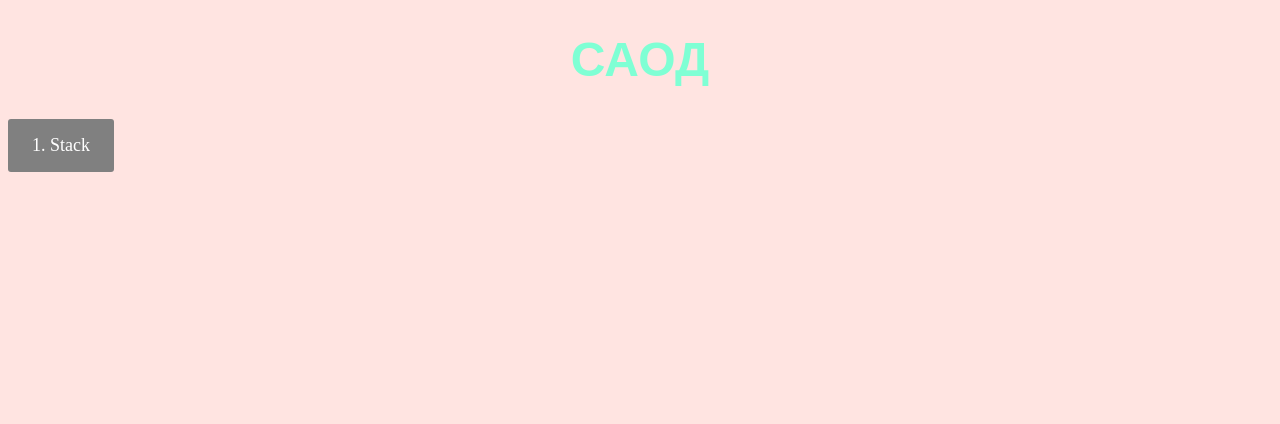
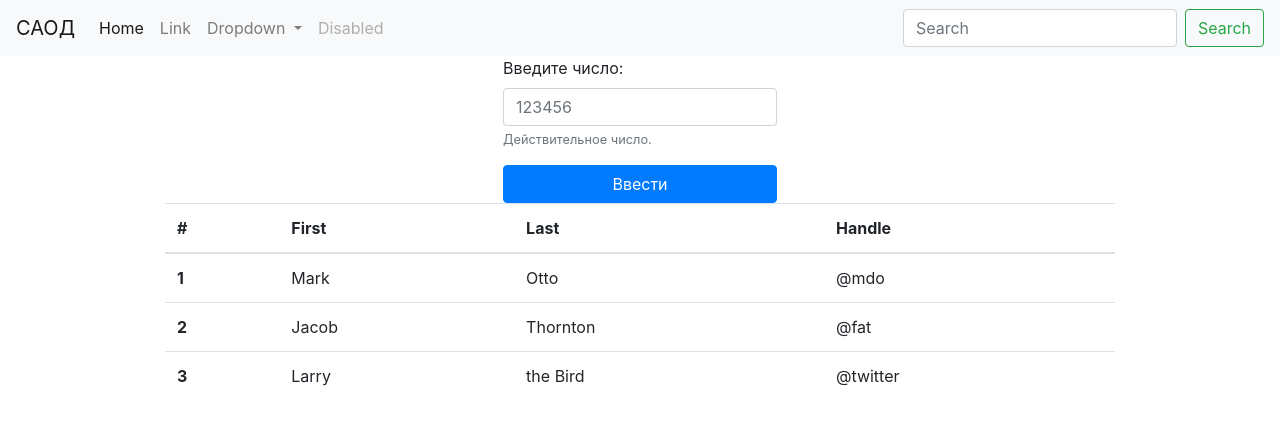
Before and after one commit to haskiindahouse/saod-js, a website: page index.html in a window 1280 px wide. Drawn offline with nearby package versions, Linux system fonts and the light colour scheme.

Commit message:
many changes applied

```diff
--- a/designs.css
+++ /dev/null
@@ -1,51 +0,0 @@
-H1 {
-  color: aquamarine;
-  font-size: xxx-large;
-  font-family: Arial, Helvetica, sans-serif;
-  text-align: center;
-}
-H2 {
-  font-size: large;
-  color: blue;
-}
-H3 {
-  color: black;
-  font-size: large;
-  font-family: Arial, Helvetica, sans-serif;
-  text-align: center;
-}
-a {
-  font-size: large;
-}
-.btn {
-  display: inline-block;
-  background: gray;
-  color: white;
-  padding: 1rem 1.5rem;
-  text-decoration: none;
-  border-radius: 3px;
-}
-.btn1 {
-  display: inline-block;
-  background: gray;
-  color: white;
-  padding: 1rem 1.5rem;
-  text-decoration: none;
-  border-radius: 3px;
-  position: absolute;
-  left: 600px;
-  top: 600px;
-}
-span {
-  position: absolute;
-  color: #df293e;
-  font-weight: 800;
-  background-color: #fff;
-  -webkit-border-radius: 5px;
-  border-radius: 5px;
-  width: auto;
-  height: auto;
-  cursor: pointer;
-  right: 10%;
-  display: none;
-}
--- a/index.html
+++ b/index.html
@@ -1,10 +1,133 @@
 <!DOCTYPE html>
 <html>
   <head>
-    <link rel="stylesheet" href="designs.css" />
+    <link
+      rel="stylesheet"
+      href="node_modules/bootstrap/dist/css/bootstrap.css"
+    />
   </head>
-  <body bgcolor="#ffe4e1">
-    <h1>САОД</h1>
-    <a href="mystack.html" class="btn">1. Stack</a>
+  <body>
+    <nav class="navbar navbar-expand-lg navbar-light bg-light">
+      <a class="navbar-brand" href="#">САОД</a>
+      <button
+        class="navbar-toggler"
+        type="button"
+        data-toggle="collapse"
+        data-target="#navbarSupportedContent"
+        aria-controls="navbarSupportedContent"
+        aria-expanded="false"
+        aria-label="Toggle navigation"
+      >
+        <span class="navbar-toggler-icon"></span>
+      </button>
+
+      <div class="collapse navbar-collapse" id="navbarSupportedContent">
+        <ul class="navbar-nav mr-auto">
+          <li class="nav-item active">
+            <a class="nav-link" href="#"
+              >Home <span class="sr-only">(current)</span></a
+            >
+          </li>
+          <li class="nav-item">
+            <a class="nav-link" href="#">Link</a>
+          </li>
+          <li class="nav-item dropdown">
+            <a
+              class="nav-link dropdown-toggle"
+              href="#"
+              id="navbarDropdown"
+              role="button"
+              data-toggle="dropdown"
+              aria-haspopup="true"
+              aria-expanded="false"
+            >
+              Dropdown
+            </a>
+            <div class="dropdown-menu" aria-labelledby="navbarDropdown">
+              <a class="dropdown-item" href="#">Action</a>
+              <a class="dropdown-item" href="#">Another action</a>
+              <div class="dropdown-divider"></div>
+              <a class="dropdown-item" href="#">Something else here</a>
+            </div>
+          </li>
+          <li class="nav-item">
+            <a class="nav-link disabled" href="#">Disabled</a>
+          </li>
+        </ul>
+        <form class="form-inline my-2 my-lg-0">
+          <input
+            class="form-control mr-sm-2"
+            type="search"
+            placeholder="Search"
+            aria-label="Search"
+          />
+          <button class="btn btn-outline-success my-2 my-sm-0" type="submit">
+            Search
+          </button>
+        </form>
+      </div>
+    </nav>
+    <div class="container">
+      <div class="row justify-content-center">
+        <div class="col-10">
+          <div class="row justify-content-center">
+            <div class="col">
+              <div class="row justify-content-center">
+                <form>
+                  <div class="form-group">
+                    <label for="exampleInputEmail1">Введите число:</label>
+                    <input
+                      type="email"
+                      class="form-control"
+                      id="exampleInputEmail1"
+                      aria-describedby="emailHelp"
+                      placeholder="123456"
+                    />
+                    <small id="emailHelp" class="form-text text-muted"
+                      >Действительное число.</small
+                    >
+                  </div>
+                  <button type="submit" class="btn btn-primary btn-block">
+                    Ввести
+                  </button>
+                </form>
+              </div>
+              <div class="row justify-content-center">
+                <table class="table">
+                  <thead>
+                    <tr>
+                      <th scope="col">#</th>
+                      <th scope="col">First</th>
+                      <th scope="col">Last</th>
+                      <th scope="col">Handle</th>
+                    </tr>
+                  </thead>
+                  <tbody>
+                    <tr>
+                      <th scope="row">1</th>
+                      <td>Mark</td>
+                      <td>Otto</td>
+                      <td>@mdo</td>
+                    </tr>
+                    <tr>
+                      <th scope="row">2</th>
+                      <td>Jacob</td>
+                      <td>Thornton</td>
+                      <td>@fat</td>
+                    </tr>
+                    <tr>
+                      <th scope="row">3</th>
+                      <td>Larry</td>
+                      <td>the Bird</td>
+                      <td>@twitter</td>
+                    </tr>
+                  </tbody>
+                </table>
+              </div>
+            </div>
+          </div>
+        </div>
+      </div>
+    </div>
   </body>
 </html>
--- a/package.json
+++ b/package.json
@@ -4,7 +4,7 @@
   "version": "1.0.0",
   "description": "",
   "scripts": {
-    "test": "echo \"Error: no test specified\" && exit 1"
+    "start": "serve -s"
   },
   "repository": {
     "type": "git",
@@ -18,6 +18,7 @@
   },
   "homepage": "https://github.com/haskiindahouse/SaodJS#readme",
   "dependencies": {
+    "bootstrap": "^4.6.0",
     "serve": "^11.3.2"
   }
 }
```
Also changed, not shown: mystack.html (+5 -7 lines), index.js (added), 1 other file.
